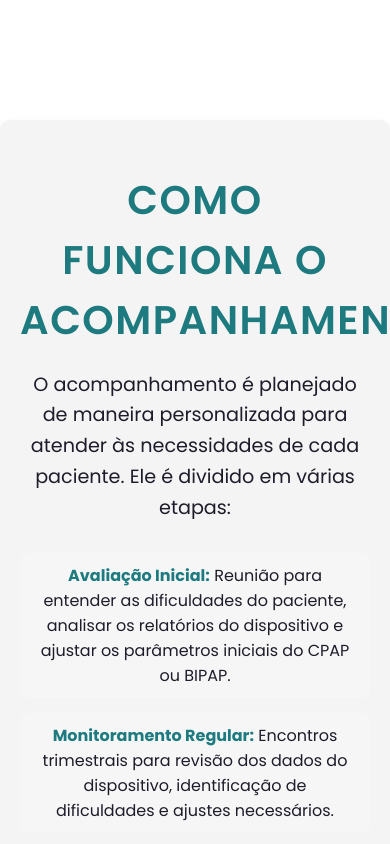
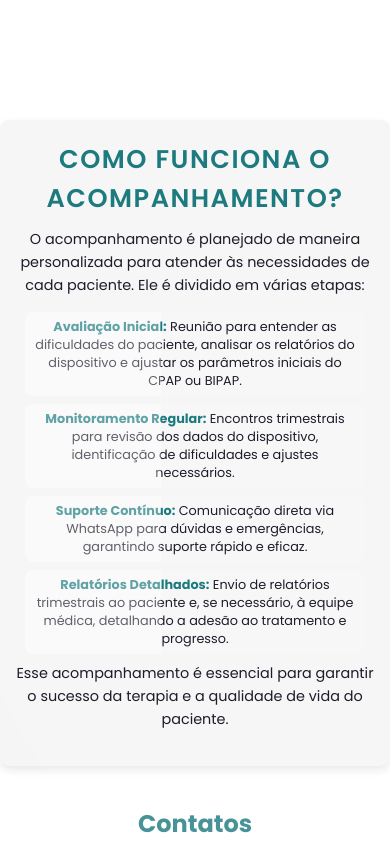
Before and after one commit to EmanuelTFF/Sonnus, a plain HTML site: page pagina1.html in a window 390 px wide. Shown: the part 4500-5344 px from the top of the page. Drawn offline with nearby package versions, Linux system fonts and the light colour scheme.

Commit message:
ARRUMEI A PAGINA PARA DEIXAR RESPONSIVA

```diff
--- a/style1.css
+++ b/style1.css
@@ -557,11 +557,12 @@ footer a{
 
 .acompanhamento {
     padding: 50px 20px;
-    background-color: #f4f4f4; /* Fundo cinza claro */
-    color: #1d7a7f; /* Texto preto */
+    background-color: #f4f4f4;
+    color: #1d7a7f;
     text-align: center;
     border-radius: 10px;
     box-shadow: 0 4px 8px rgba(0, 0, 0, 0.1);
+    position: relative;
 }
 
 .acompanhamento::before, .acompanhamento::after {
@@ -626,7 +627,7 @@ footer a{
     line-height: 1.6;
     margin-bottom: 30px;
     animation: fadeInUp 1.2s ease forwards;
-    color: #1e1c2a
+    color: #1e1c2a;
 }
 
 @keyframes fadeInUp {
@@ -646,7 +647,6 @@ footer a{
     margin: 0 auto;
     max-width: 800px;
     animation: fadeIn 1.5s ease forwards;
-
 }
 
 @keyframes fadeIn {
@@ -669,7 +669,6 @@ footer a{
     overflow: hidden;
     z-index: 2;
     color: #1e1c2a;
-
 }
 
 .acompanhamento ul li::before {
@@ -692,3 +691,60 @@ footer a{
 .acompanhamento ul li:hover::before {
     left: 0;
 }
+
+/* Responsividade */
+@media (max-width: 768px) {
+    .acompanhamento {
+        padding: 30px 15px;
+    }
+
+    .acompanhamento h2 {
+        font-size: 2rem;
+        margin-bottom: 15px;
+    }
+
+    .acompanhamento p {
+        font-size: 1rem;
+        margin-bottom: 20px;
+    }
+
+    .acompanhamento ul {
+        padding: 0 15px;
+    }
+
+    .acompanhamento ul li {
+        font-size: 0.9rem;
+        margin: 10px 0;
+        padding: 8px 15px;
+    }
+
+    .acompanhamento ul li::before {
+        left: -80%;
+    }
+}
+
+@media (max-width: 480px) {
+    .acompanhamento {
+        padding: 20px 10px;
+    }
+
+    .acompanhamento h2 {
+        font-size: 1.6rem;
+        margin-bottom: 10px;
+    }
+
+    .acompanhamento p {
+        font-size: 0.9rem;
+        margin-bottom: 15px;
+    }
+
+    .acompanhamento ul li {
+        font-size: 0.8rem;
+        margin: 8px 0;
+        padding: 6px 10px;
+    }
+
+    .acompanhamento ul li::before {
+        left: -60%;
+    }
+}
```
